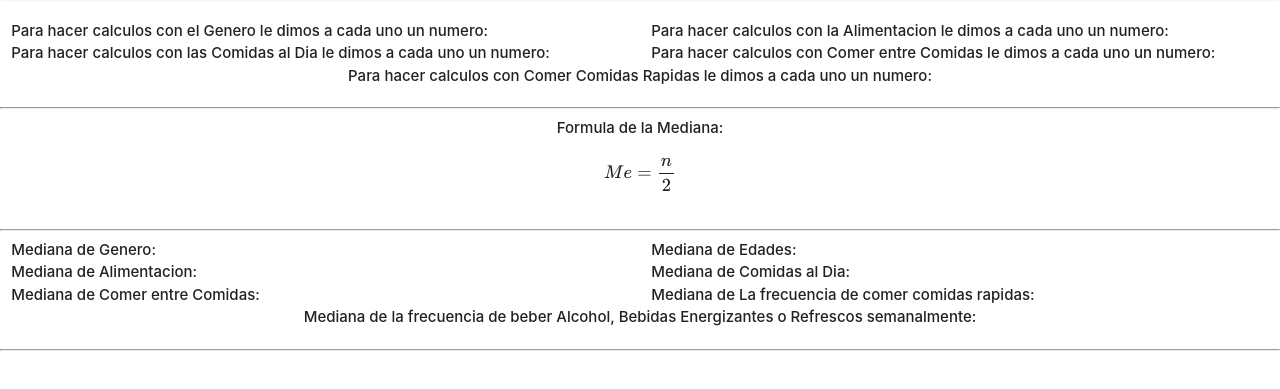
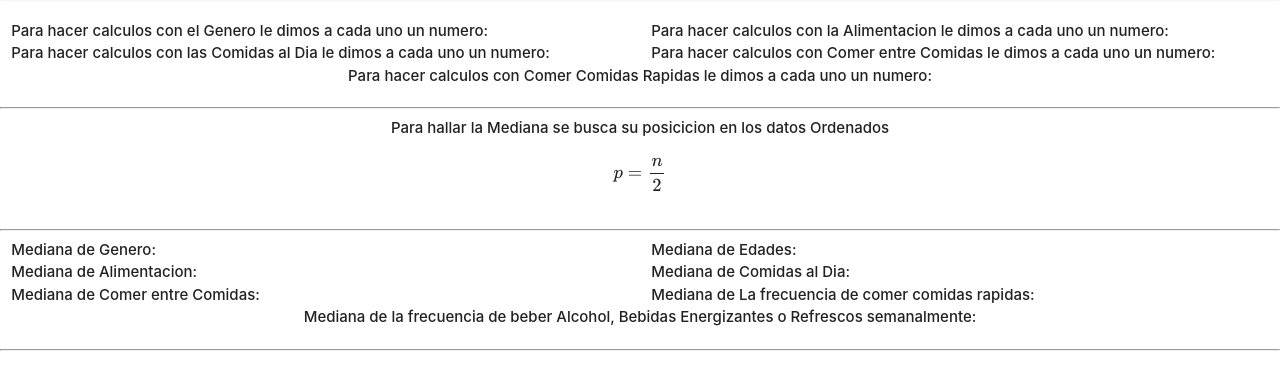
Before and after one commit to DonCold/Estadistica-Trabajo, a plain HTML site: page process/mediana.html in a window 1280 px wide. Shown: the part 67-456 px from the top of the page. Drawn offline with nearby package versions, Linux system fonts and the light colour scheme; some packages are replaced by stand-ins of ours; no server answers.

Commit message:
Ajuste Texto

```diff
--- a/process/mediana.html
+++ b/process/mediana.html
@@ -93,8 +93,8 @@
     <hr>
     <div class="row">
         <div class="col s12 center">
-            <strong>Formula de la Mediana:</strong>
-            $$ Me = \frac{n}{2} $$
+            <strong>Para hallar la Mediana se busca su posicicion en los datos Ordenados</strong>
+            $$ p = \frac{n}{2} $$
         </div>
     </div>
     <hr>
```
